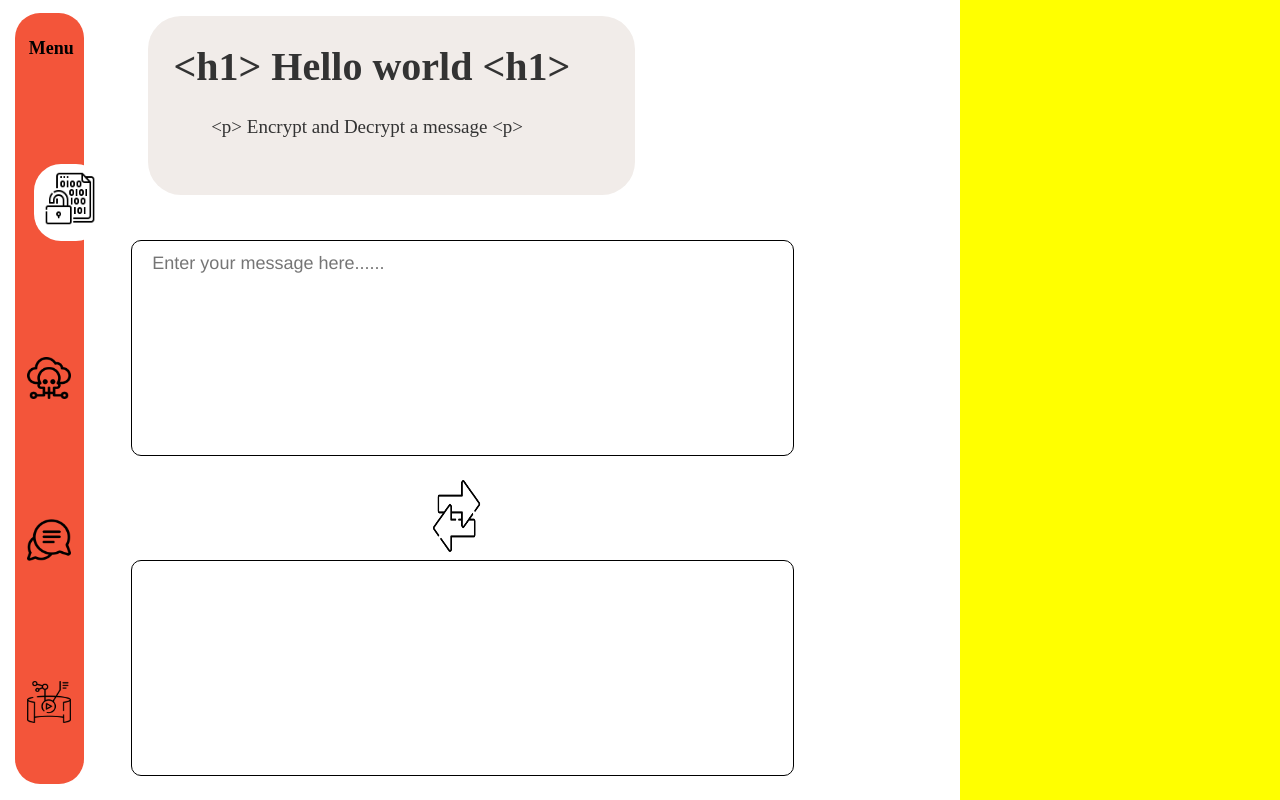
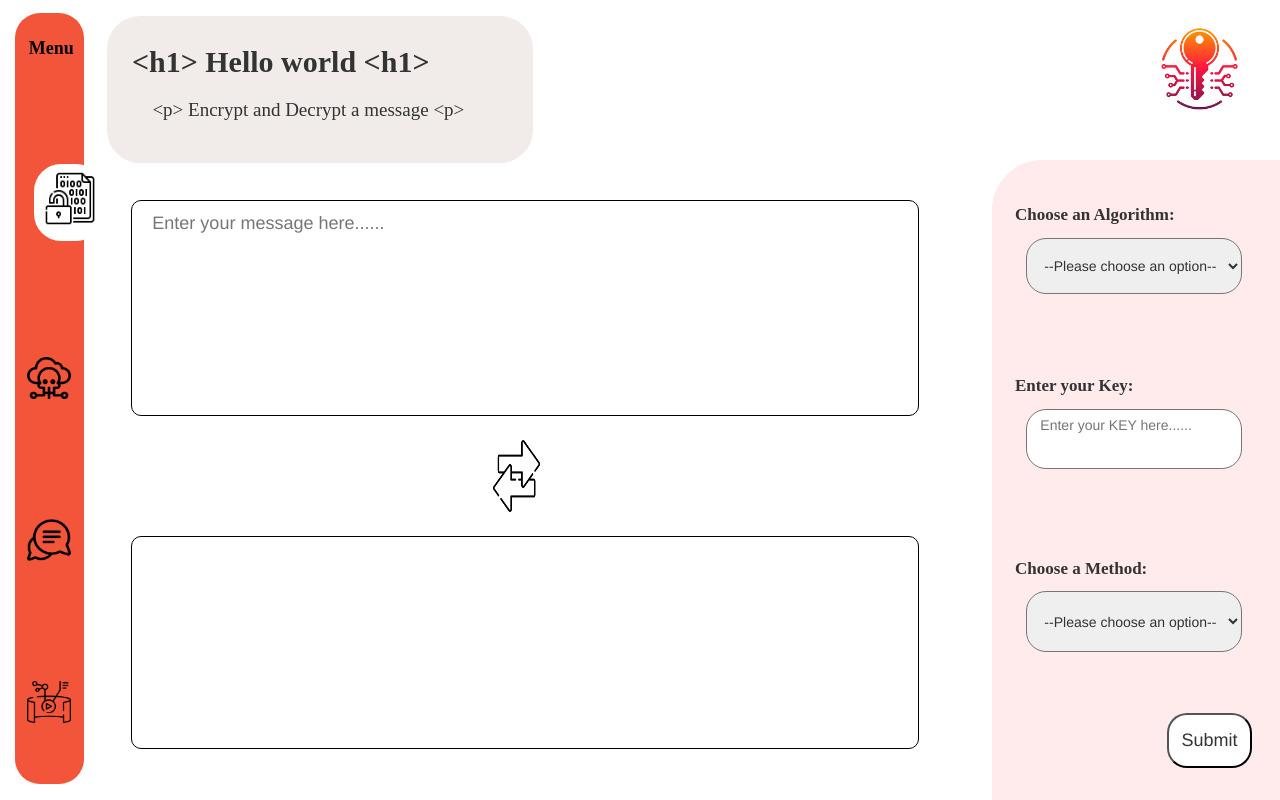
Before and after one commit to charef08/BSD_WebApp, a Flask app: page / in a window 1280 px wide. Run offline with Flask 2, Linux system fonts and the light colour scheme; some libraries are stand-ins or nearby versions.

Commit message:
added the form

```diff
--- a/static/css/style.css
+++ b/static/css/style.css
@@ -88,20 +88,20 @@
 
 /* ----------------------------------------- PART1 2  ------------------------------------------------------- */
 .part2{
-    background-color: red;
+    background-color: white;
     height: 100vh;
 }
 
 .intro{
-    height: 30%;
+    height: 25%;
     background-color: white;
-    padding-left: 5%;
+    /* padding-left: 2%; */
     padding-top: 2%;
     /* padding-bottom: 1%; */
 }
 
 .cadre{
-    width: 60%;
+    width: 50%;
     height: 80%;
     background-color: #F1ECE9;
     padding-left: 2%;
@@ -112,13 +112,13 @@
 .cadre h1{
     padding-left: 2%;
     font-weight: 700;
-    font-size: 40px;
+    font-size: 30px;
     font-family: Segoe Script;
 }
 
 .cadre p{
-    padding-top: 3%;
-    padding-left: 10%;
+    padding-top: 2%;
+    padding-left: 7%;
     font-size: 19px;
     font-family: Segoe Script;
 }
@@ -134,7 +134,7 @@
 .input{
     display:inline-block;
     height: 90%;
-    width: 80%;
+    width: 95%;
     resize: none;
     padding-top: 10px;
     padding-left: 20px;
@@ -152,7 +152,7 @@
 .exg_img{
     position: relative;
     top: 0%;
-    left: 38%;
+    left: 45%;
     height: 90%;
     width: 6%;
     background-color: white;
@@ -166,14 +166,14 @@
 .msg2{
     height: 30%;
     background-color: white;
-    /* padding-top: 2%; */
+    padding-top: 2%;
     padding-left: 3%;
 }
 
 .txt_cadre{
     border: 1px solid black;
-    height: 90%;
-    width: 80%;
+    height: 95%;
+    width: 95%;
     resize: none;
     padding-top: 10px;
     padding-left: 20px;
@@ -186,6 +186,137 @@
 
 /* ----------------------------------------- PART1 3  ------------------------------------------------------- */
 .part3{
-    background-color: yellow;
+    background-color: white;
     height: 100vh;
+    padding-right: 0;
+    padding-left: 0;
 }
+
+.nm_lg{
+    height: 20%;
+    width: 100%;
+    background-color: white;
+    margin: 0;
+}
+
+.logo{
+    position: relative;
+    left: 55%;
+    height: 85%;
+    width: 40%;
+    background-color: white
+}
+
+.logo img{
+    height: 100%;
+    width: 100%;
+}
+
+.choix{
+    height: 80%;
+    width: 100%;
+    background-color: white;
+    margin: 0;
+
+}
+
+.cadre_ch{
+    position: relative;
+    padding-top: 2%;
+    padding-left: 2%;
+    left: 10%;
+    padding-top: 10%;
+    height: 100%;
+    width: 90%;
+    background-color: #FFEAEC;
+    border-top-left-radius: 50px;
+}
+
+.algo{
+    height: 30%;
+    width: 100%;
+    margin: 0;
+    padding-top: 4%;
+    padding-left: 4%;
+}
+
+.algo label{
+    padding-left: 2%;
+    font-weight: 800;
+    font-size: 17px;
+    font-family: Segoe Script;
+}
+.algo select{
+    height: 33%;
+    width: 80%;
+    padding-left: 5%;
+    margin-left: 6%;
+    margin-top: 2%;
+    border-radius: 20px;
+}
+
+.key{
+    height: 30%;
+    width: 100%;
+    margin: 0;
+    padding-left: 4%;
+}
+
+.key label{
+    padding-left: 2%;
+    font-weight: 800;
+    font-size: 17px;
+    font-family: Segoe Script;
+}
+
+.input_k{
+    padding-top: 2%;
+    padding-left: 5%;
+    margin-left: 6%;
+    margin-top: 2%;
+    border-radius: 20px;
+    display:inline-block;
+    height: 33%;
+    width: 80%;
+    resize: none;
+}
+
+.method{
+    height: 25%;
+    width: 100%;
+    margin: 0;
+    padding-left: 4%;
+}
+
+.method label{
+    padding-left: 2%;
+    font-weight: 800;
+    font-size: 17px;
+    font-family: Segoe Script;
+}
+.method select{
+    height: 40%;
+    width: 80%;
+    padding-left: 5%;
+    margin-left: 6%;
+    margin-top: 2%;
+    border-radius: 20px;
+}
+
+.submit{
+    height: 15%;
+    width: 100%;
+    margin: 0;
+    /* padding-left: 60%; */
+}
+
+.submit button{
+    position: relative;
+    top: 5%;
+    left: 60%;
+    width: 30%;
+    height: 60%;
+    background-color: white;
+    border-radius: 20px;
+    font-size: 18px;
+}
--- a/templates/index.html
+++ b/templates/index.html
@@ -69,7 +69,44 @@
         </div>
       </div>
       <div class="col-md-3 part3">
-
+        <div class="row nm_lg">
+          <!-- <div class="col web_name">
+          </div> -->
+          <div class="logo">
+            <a href="#1">
+                <img src="{{ url_for('static', filename='assets/logo.png') }}">
+            </a>
+          </div>
+        </div>
+        <div class="row choix">
+          <div class="cadre_ch">
+            <div class="row algo">
+              <label for="algo-select">Choose an Algorithm:</label>
+              <select name="algo" id="algo-select">
+                  <option value="">--Please choose an option--</option>
+                  <option value="Cesar">Cesar</option>
+                  <option value="Vigenere">Vigenere</option>
+                  <option value="Transition">Transition</option>
+                  <option value="Substitution">Substitution</option>
+              </select>
+            </div>
+            <div class="row key">
+              <label for="key-select">Enter your Key:</label> <br>
+              <textarea class="input_k" type="text" id="key" name="key" placeholder="Enter your KEY here......"></textarea>
+            </div>
+            <div class="row method">
+              <label for="method-select">Choose a Method:</label>
+              <select name="methode" id="methode-select">
+                  <option value="">--Please choose an option--</option>
+                  <option value="Encrypt">Encrypt</option>
+                  <option value="Decrypt">Decrypt</option>
+              </select>
+            </div>
+            <div class="row submit">
+              <button type="button">Submit</button>
+            </div>
+          </div>
+        </div>
       </div>
     </div>
   </body>
```
Also changed, not shown: static/assets/logo.png (added).
